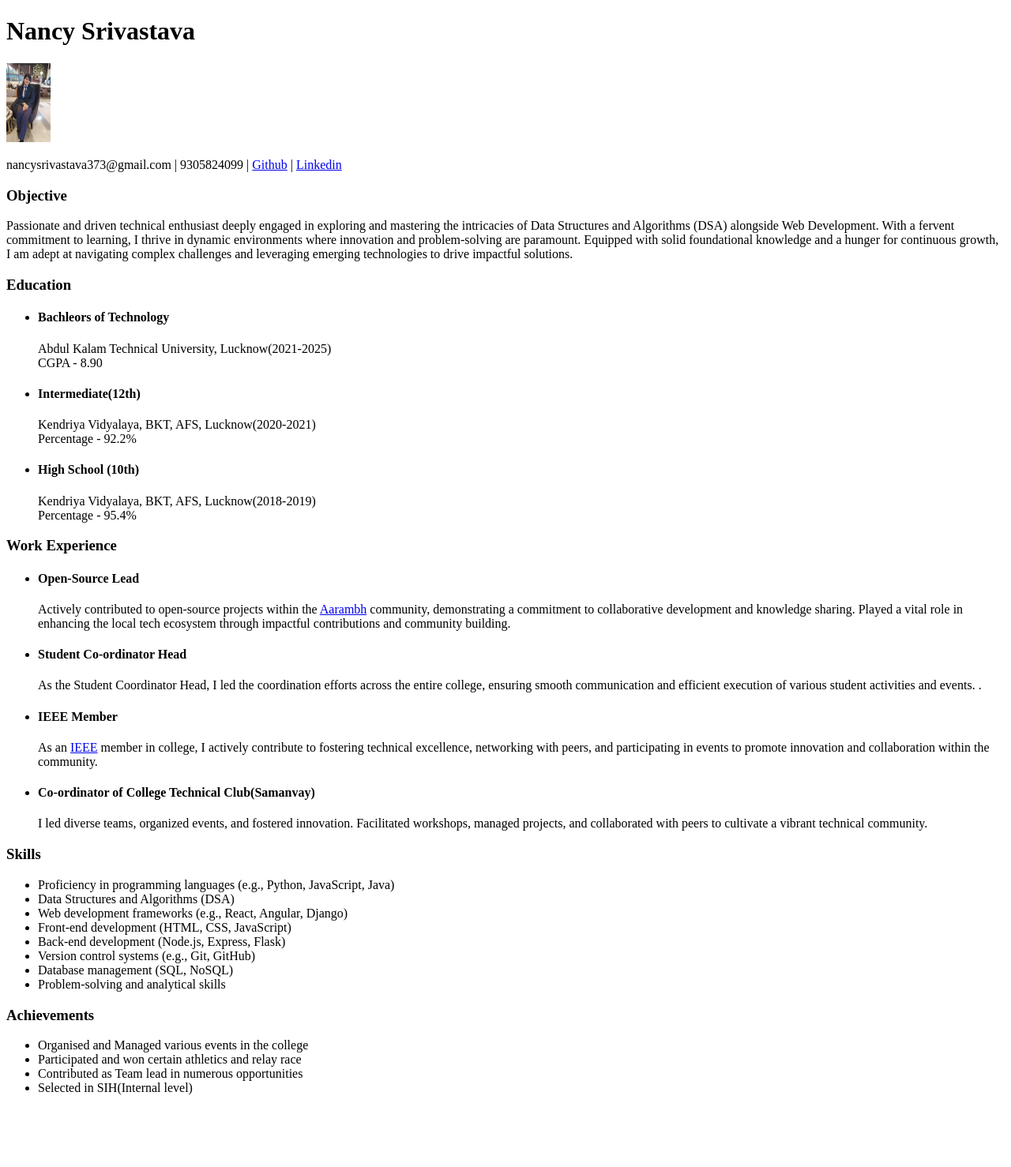
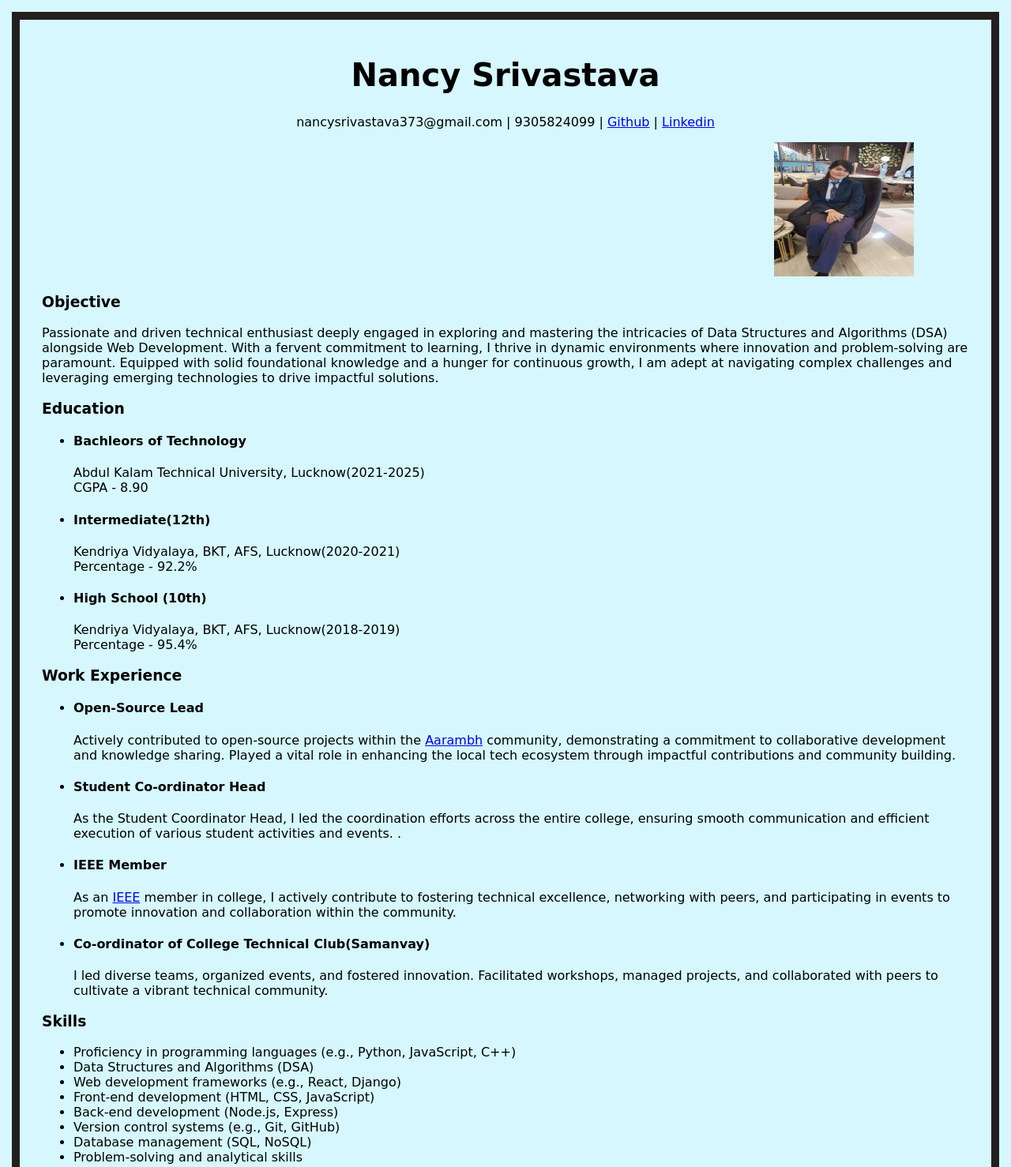
Before and after one commit to Nancy-srivastava/Resume, a plain HTML site: page index.html in a window 1280 px wide. Shown: the top 1478 px of the page at 79% size. Before the commit the page ends 1403 px from the top, so only its background shows below. Drawn offline with Linux system fonts and the light colour scheme.

Commit message:
added css

```diff
--- a/index.html
+++ b/index.html
@@ -4,21 +4,24 @@
     <meta charset="UTF-8" />
     <meta name="viewport" content="width=device-width, initial-scale=1.0" />
     <title>My Resume</title>
+    <link href="style.css" rel="stylesheet"/>
   </head>
   <body>
-    <h1>Nancy Srivastava</h1>
-    <img
-      src="./WhatsApp Image 2024-03-06 at 16.10.03_58bab9bd.jpg"
-      height="100"
-    />
-    <p>
+    <div><h1>Nancy Srivastava </h1>
+
+    <p id="details">
       nancysrivastava373@gmail.com | 9305824099 |
       <a href="https://github.com/Nancy-srivastava"> Github</a> |
       <a href="https://www.linkedin.com/in/nancy-srivastava-92969b1b6">
         Linkedin</a
       >
     </p>
-    <h3>Objective</h3>
+    <img
+    src="./WhatsApp Image 2024-03-06 at 16.10.03_58bab9bd.jpg"
+    height="170"
+    width="100"
+  /></div>
+    <div><h3>Objective</h3>
     <p>
       Passionate and driven technical enthusiast deeply engaged in exploring and
       mastering the intricacies of Data Structures and Algorithms (DSA)
@@ -27,8 +30,8 @@
       paramount. Equipped with solid foundational knowledge and a hunger for
       continuous growth, I am adept at navigating complex challenges and
       leveraging emerging technologies to drive impactful solutions.
-    </p>
-    <h3>Education</h3>
+    </p></div>
+    <div><h3>Education</h3>
     <ul>
       <li>
         <h4>Bachleors of Technology</h4>
@@ -50,8 +53,8 @@
           95.4%
         </p>
       </li>
-    </ul>
-    <h3>Work Experience</h3>
+    </ul></div>
+    <div><h3>Work Experience</h3>
     <ul>
       <li><h4>Open-Source Lead</h4></li>
       <p>
@@ -80,26 +83,26 @@
         Facilitated workshops, managed projects, and collaborated with peers to
         cultivate a vibrant technical community.
       </p>
-    </ul>
-    <h3>Skills</h3>
+    </ul></div>
+    <div><h3>Skills</h3>
     <ul>
       <li>
-        Proficiency in programming languages (e.g., Python, JavaScript, Java)
+        Proficiency in programming languages (e.g., Python, JavaScript, C++)
       </li>
       <li>Data Structures and Algorithms (DSA)</li>
-      <li>Web development frameworks (e.g., React, Angular, Django)</li>
+      <li>Web development frameworks (e.g., React, Django)</li>
       <li>Front-end development (HTML, CSS, JavaScript)</li>
-      <li>Back-end development (Node.js, Express, Flask)</li>
+      <li>Back-end development (Node.js, Express)</li>
       <li>Version control systems (e.g., Git, GitHub)</li>
       <li>Database management (SQL, NoSQL)</li>
       <li>Problem-solving and analytical skills</li>
-    </ul>
-    <h3>Achievements</h3>
+    </ul></div>
+    <div><h3>Achievements</h3>
     <ul>
       <li>Organised and Managed various events in the college</li>
       <li>Participated and won certain athletics and relay race</li>
       <li>Contributed as Team lead in numerous opportunities</li>
       <li>Selected in SIH(Internal level)</li>
-    </ul>
+    </ul></div>
   </body>
 </html>
--- /dev/null
+++ b/style.css
@@ -0,0 +1,20 @@
+html{
+    border: 10px solid rgb(36, 31, 31);
+    padding: 20px;
+    margin: 15px;
+}
+body{
+    background-color: rgb(213, 247, 253);
+    font-family:cursive;
+}
+h1{
+    text-align: center;
+    font-size: 40px;
+}
+#details{
+    text-align: center;
+}
+img{
+    width: 15%;
+    margin-left: 79%;
+}
```
